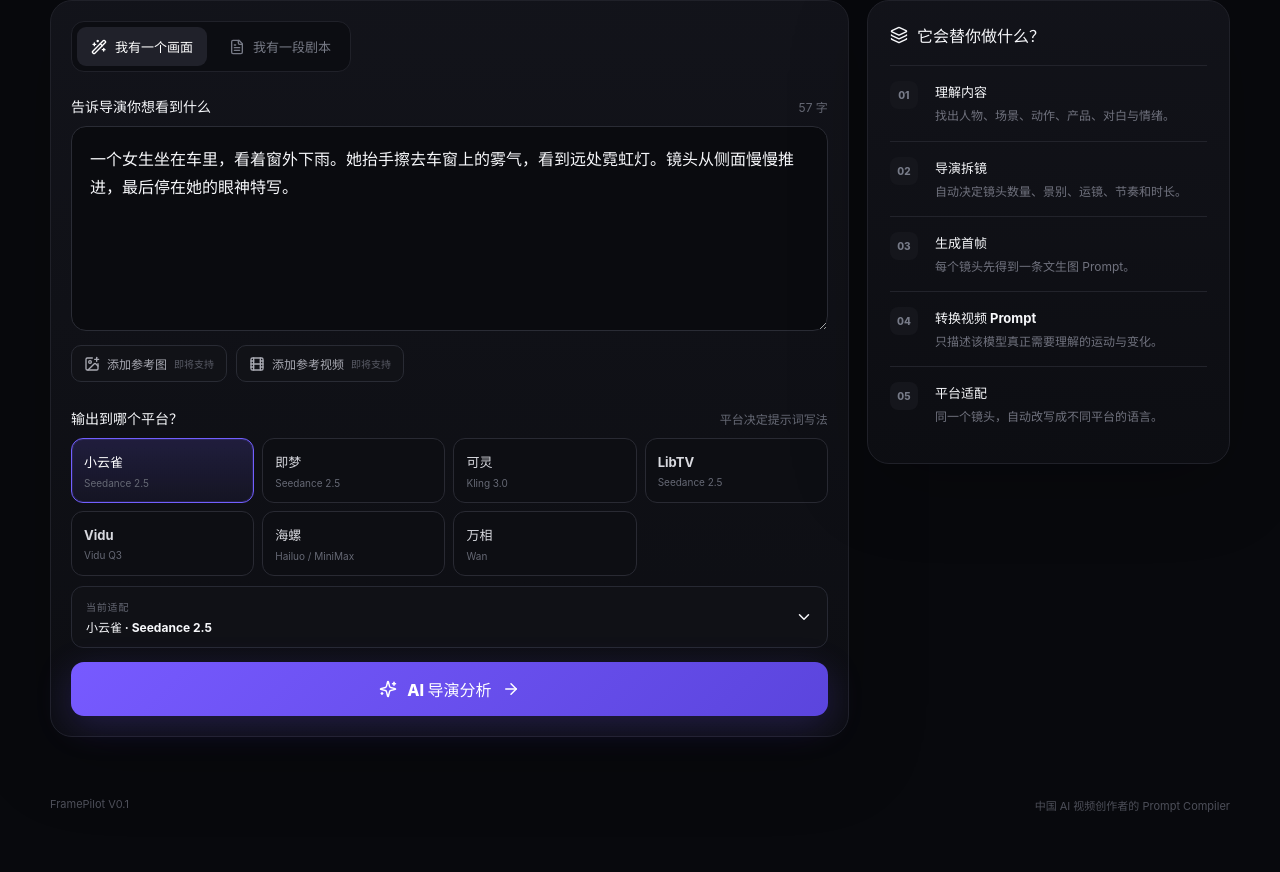
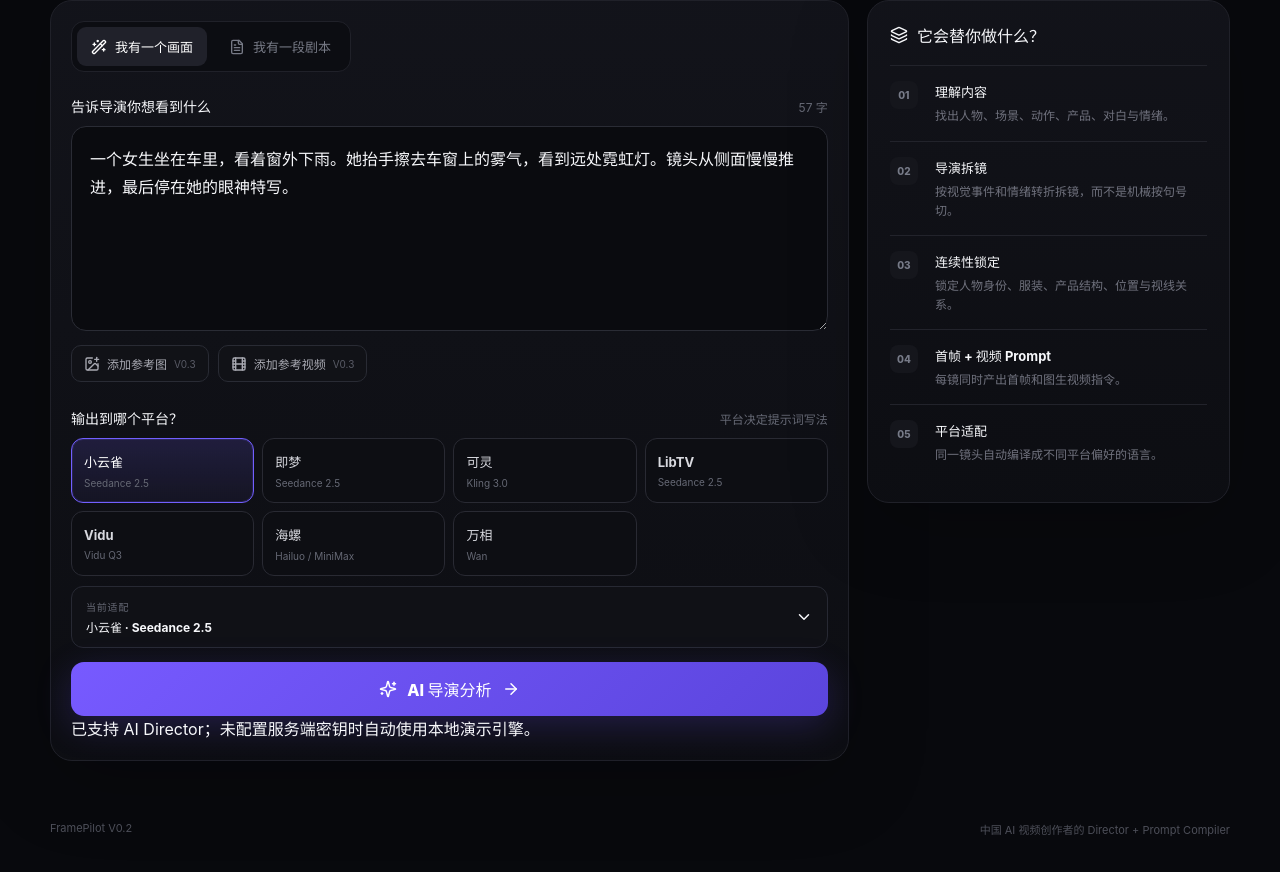
Before and after one commit to kk001-z/-, a React (Vite) app: page / in a window 1280 px wide. Shown: the part 490-1362 px from the top of the page. Before the commit the page ends 1338 px from the top, so only its background shows below. Built offline with nearby package versions, Linux system fonts and the light colour scheme.

Commit message:
feat(v0.2): connect UI to AI director with local fallback

```diff
--- a/src/App.tsx
+++ b/src/App.tsx
@@ -9,11 +9,13 @@
   Film,
   ImagePlus,
   Layers3,
+  LoaderCircle,
   Play,
   Sparkles,
   WandSparkles,
 } from 'lucide-react'
-import { analyze, AnalysisResult, InputMode } from './lib/promptEngine'
+import { AnalysisResult, InputMode } from './lib/promptEngine'
+import { analyzeWithDirector } from './lib/directorApi'
 import { defaultPlatform, PlatformId, platforms } from './lib/modelCatalog'
 
 const ideaExample = '一个女生坐在车里，看着窗外下雨。她抬手擦去车窗上的雾气，看到远处霓虹灯。镜头从侧面慢慢推进，最后停在她的眼神特写。'
@@ -28,16 +30,32 @@
   const [input, setInput] = useState(ideaExample)
   const [result, setResult] = useState<AnalysisResult | null>(null)
   const [copied, setCopied] = useState('')
+  const [loading, setLoading] = useState(false)
+  const [engine, setEngine] = useState<'ai' | 'local' | null>(null)
+  const [engineModel, setEngineModel] = useState('')
+  const [notice, setNotice] = useState('')
 
   const currentPlatform = useMemo(
     () => platforms.find((item) => item.id === platform)!,
     [platform],
   )
 
-  function runAnalysis() {
-    if (!input.trim()) return
-    setResult(analyze(input, mode, platform))
-    setTimeout(() => document.getElementById('result')?.scrollIntoView({ behavior: 'smooth' }), 80)
+  async function runAnalysis() {
+    if (!input.trim() || loading) return
+
+    setLoading(true)
+    setNotice('')
+
+    try {
+      const response = await analyzeWithDirector(input, mode, platform)
+      setResult(response.result)
+      setEngine(response.engine)
+      setEngineModel(response.model ?? '')
+      setNotice(response.notice ?? '')
+      setTimeout(() => document.getElementById('result')?.scrollIntoView({ behavior: 'smooth' }), 80)
+    } finally {
+      setLoading(false)
+    }
   }
 
   async function copyText(key: string, value: string) {
@@ -50,6 +68,8 @@
     setMode(next)
     setInput(next === 'idea' ? ideaExample : scriptExample)
     setResult(null)
+    setEngine(null)
+    setNotice('')
   }
 
   return (
@@ -94,8 +114,8 @@
           />
 
           <div className="upload-row">
-            <button className="ghost"><ImagePlus size={16} /> 添加参考图 <span>即将支持</span></button>
-            <button className="ghost"><Film size={16} /> 添加参考视频 <span>即将支持</span></button>
+            <button className="ghost"><ImagePlus size={16} /> 添加参考图 <span>V0.3</span></button>
+            <button className="ghost"><Film size={16} /> 添加参考视频 <span>V0.3</span></button>
           </div>
 
           <div className="field-head platform-title">
@@ -124,20 +144,25 @@
             <ChevronDown size={18} />
           </div>
 
-          <button className="primary" onClick={runAnalysis}>
-            <Sparkles size={18} />
-            AI 导演分析
-            <ArrowRight size={18} />
+          <button className="primary" onClick={runAnalysis} disabled={loading || !input.trim()}>
+            {loading ? <LoaderCircle className="spin" size={18} /> : <Sparkles size={18} />}
+            {loading ? 'AI 导演正在拆镜…' : 'AI 导演分析'}
+            {!loading && <ArrowRight size={18} />}
           </button>
+
+          <div className="engine-hint">
+            <span className="engine-dot" />
+            已支持 AI Director；未配置服务端密钥时自动使用本地演示引擎。
+          </div>
         </div>
 
         <aside className="side card">
           <div className="side-title"><Layers3 size={18} /> 它会替你做什么？</div>
           <div className="step"><span>01</span><div><strong>理解内容</strong><p>找出人物、场景、动作、产品、对白与情绪。</p></div></div>
-          <div className="step"><span>02</span><div><strong>导演拆镜</strong><p>自动决定镜头数量、景别、运镜、节奏和时长。</p></div></div>
-          <div className="step"><span>03</span><div><strong>生成首帧</strong><p>每个镜头先得到一条文生图 Prompt。</p></div></div>
-          <div className="step"><span>04</span><div><strong>转换视频 Prompt</strong><p>只描述该模型真正需要理解的运动与变化。</p></div></div>
-          <div className="step"><span>05</span><div><strong>平台适配</strong><p>同一个镜头，自动改写成不同平台的语言。</p></div></div>
+          <div className="step"><span>02</span><div><strong>导演拆镜</strong><p>按视觉事件和情绪转折拆镜，而不是机械按句号切。</p></div></div>
+          <div className="step"><span>03</span><div><strong>连续性锁定</strong><p>锁定人物身份、服装、产品结构、位置与视线关系。</p></div></div>
+          <div className="step"><span>04</span><div><strong>首帧 + 视频 Prompt</strong><p>每镜同时产出首帧和图生视频指令。</p></div></div>
+          <div className="step"><span>05</span><div><strong>平台适配</strong><p>同一镜头自动编译成不同平台偏好的语言。</p></div></div>
         </aside>
       </section>
 
@@ -148,6 +173,12 @@
               <div className="eyebrow"><Check size={14} /> DIRECTOR ANALYSIS COMPLETE</div>
               <h2>{result.title}</h2>
               <p>{result.summary}</p>
+              <div className={engine === 'ai' ? 'engine-status ai' : 'engine-status local'}>
+                <span />
+                {engine === 'ai'
+                  ? `AI Director · ${engineModel || 'Responses API'}`
+                  : 'Local Director · 演示回退模式'}
+              </div>
             </div>
             <div className="meta-pills">
               <span>{result.shots.length} 镜头</span>
@@ -155,6 +186,8 @@
               <span>{result.recommendedModel}</span>
             </div>
           </div>
+
+          {notice && <div className="notice">{notice}</div>}
 
           <div className="recommendation">
             <div className="recommend-icon"><Play size={18} /></div>
@@ -182,6 +215,13 @@
                     <span>{shot.framing}</span>
                     <span>{shot.camera}</span>
                     <span>{shot.emotion}</span>
+                    <span>{shot.lighting}</span>
+                  </div>
+
+                  <div className="shot-brief">
+                    <div><span>主体</span><p>{shot.subject}</p></div>
+                    <div><span>动作</span><p>{shot.action}</p></div>
+                    <div><span>连续性</span><p>{shot.continuity}</p></div>
                   </div>
 
                   <PromptBlock
@@ -199,6 +239,14 @@
                     onCopy={copyText}
                     accent
                   />
+
+                  {(shot.dialogue || shot.sound) && (
+                    <div className="audio-row">
+                      {shot.dialogue && <span>对白：{shot.dialogue}</span>}
+                      {shot.sound && <span>声音：{shot.sound}</span>}
+                    </div>
+                  )}
+
                   <details>
                     <summary>负面约束 / 稳定性控制</summary>
                     <p>{shot.negativePrompt}</p>
@@ -211,8 +259,8 @@
       )}
 
       <footer className="shell footer">
-        <span>FramePilot V0.1</span>
-        <span>中国 AI 视频创作者的 Prompt Compiler</span>
+        <span>FramePilot V0.2</span>
+        <span>中国 AI 视频创作者的 Director + Prompt Compiler</span>
       </footer>
     </main>
   )
```
